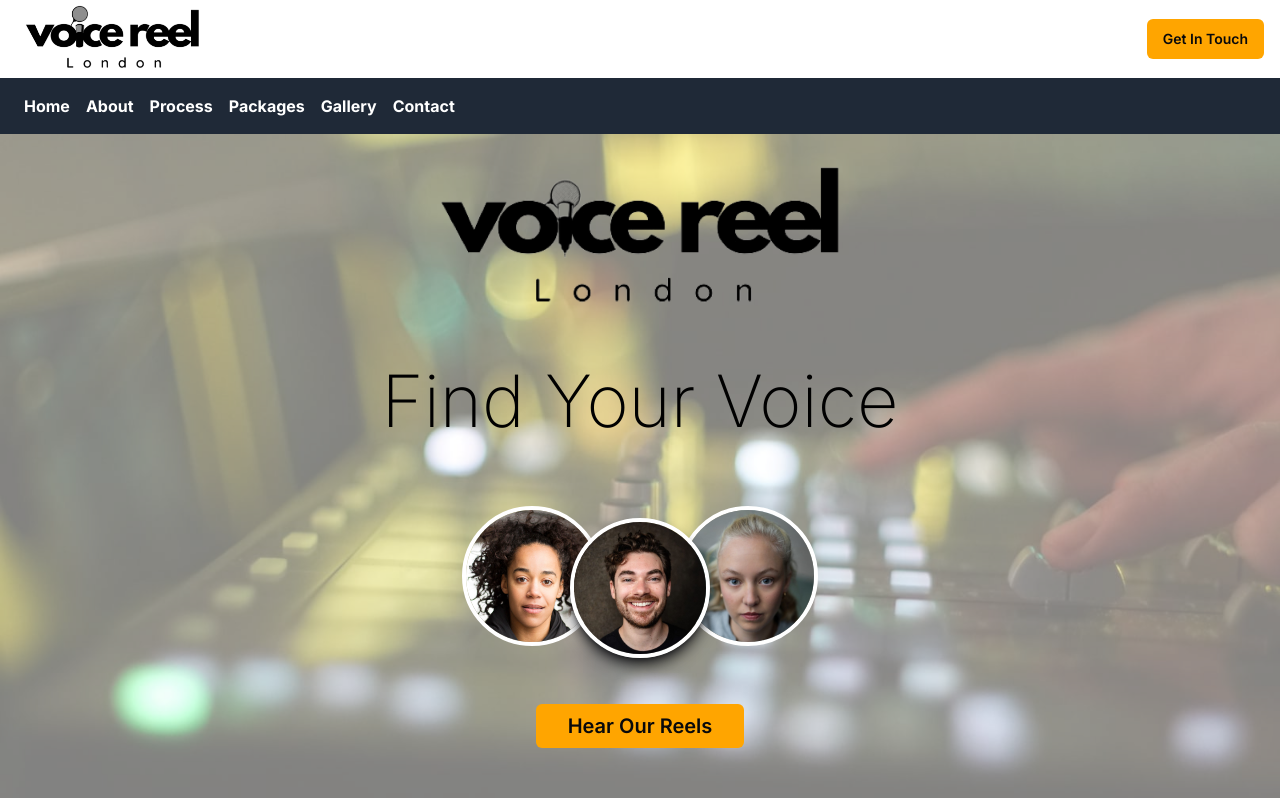
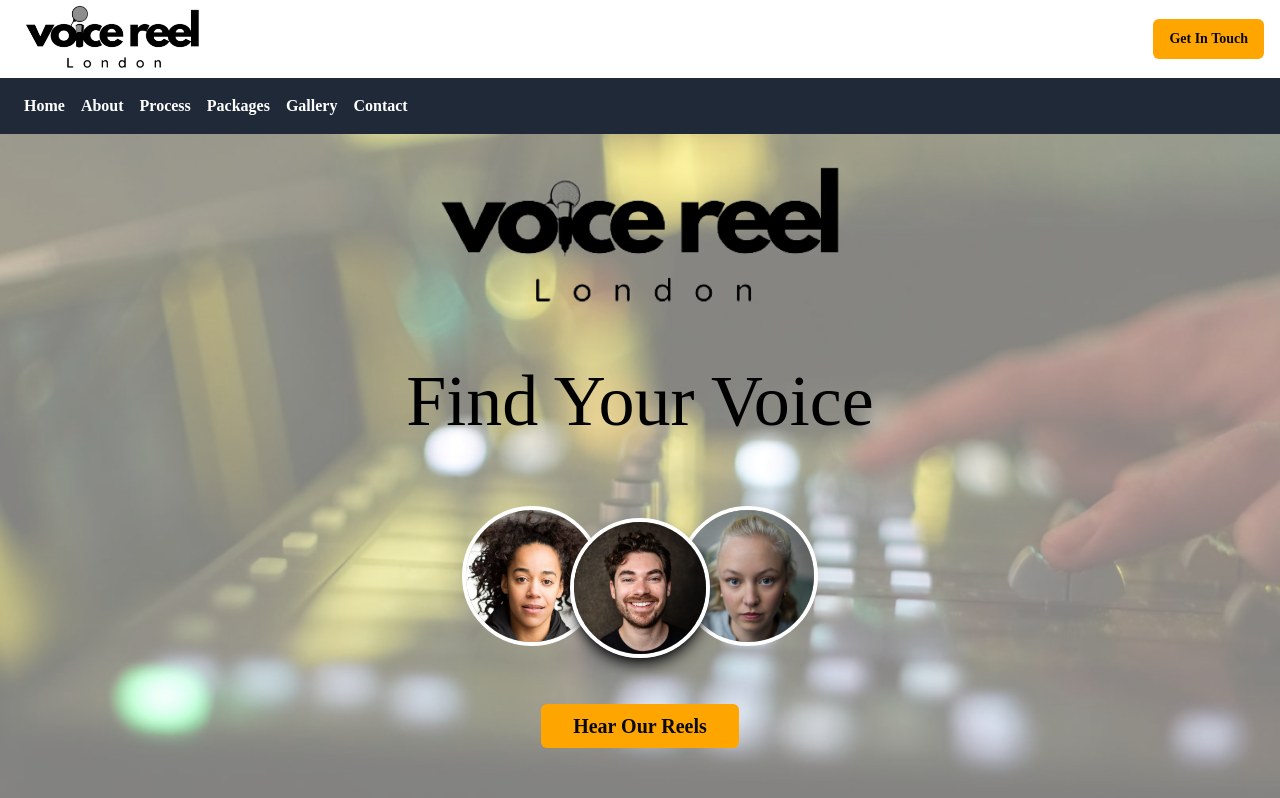
Before and after one commit to reesbritt/voice-reel, a Next.js app: page /home in a window 1280 px wide. Shown: the top 798 px of the page. Built offline with nearby package versions, Linux system fonts and the light colour scheme.

Commit message:
fix build

```diff
--- a/src/app/layout.tsx
+++ b/src/app/layout.tsx
@@ -3,11 +3,6 @@
 import { Inter as FontSans } from "next/font/google";
 import "./globals.css";
 import React from "react";
-
-export const fontSans = FontSans({
-  subsets: ["latin"],
-  variable: "--font-sans",
-});
 
 export const metadata: Metadata = {
   title: "Create Next App",
@@ -22,12 +17,7 @@
   return (
     <html lang="en">
       <head></head>
-      <body
-        className={cn(
-          "min-h-screen bg-background font-sans antialiased",
-          fontSans.variable
-        )}
-      >
+      <body className={cn("min-h-screen bg-background font-sans antialiased")}>
         {children}
       </body>
     </html>
```
